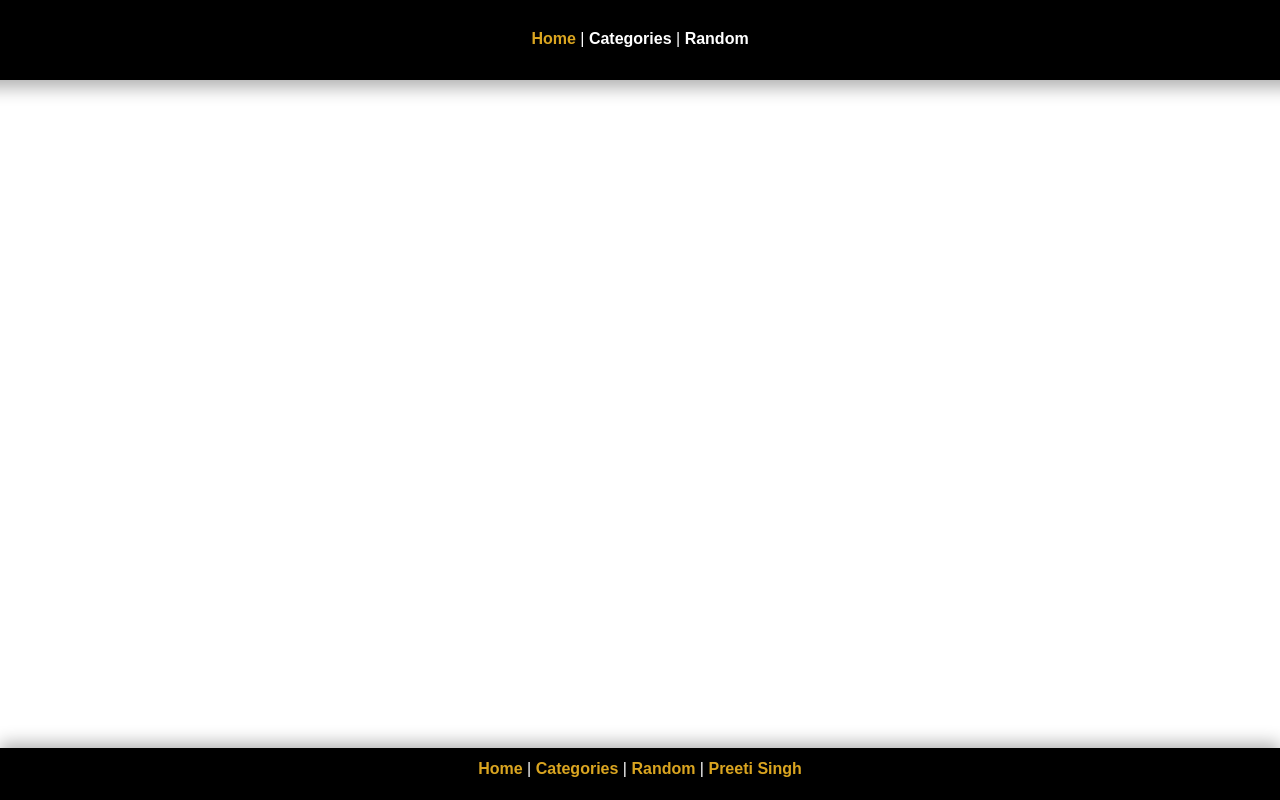
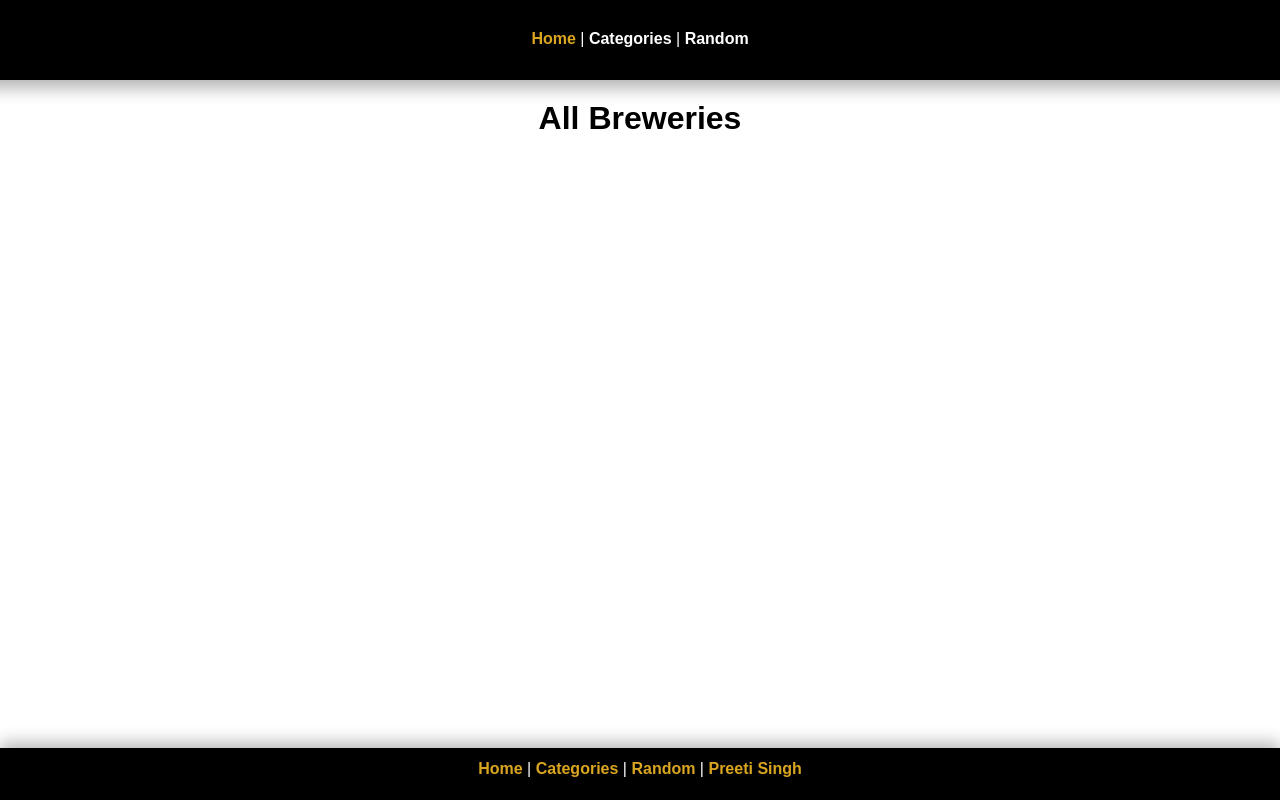
Before and after one commit to singhp1992/Tester, a Vue app: page /#/home in a window 1280 px wide. Built offline with nearby package versions, Linux system fonts and the light colour scheme.

Commit message:
added margin top to home and categories

```diff
--- a/src/views/Categories.vue
+++ b/src/views/Categories.vue
@@ -16,5 +16,9 @@ import Title from '@/components/Title.vue'; // @ is an alias to /src
 export default class Categories extends Vue {}
 </script>
 
-<style lang="css">
+<style>
+
+.categories {
+  margin-top: 100px;
+}
 </style>
--- a/src/views/Home.vue
+++ b/src/views/Home.vue
@@ -15,3 +15,10 @@ import Title from '@/components/Title.vue'; // @ is an alias to /src
 })
 export default class Home extends Vue {}
 </script>
+
+<style>
+
+.home {
+  margin-top: 100px;
+}
+</style>
```
